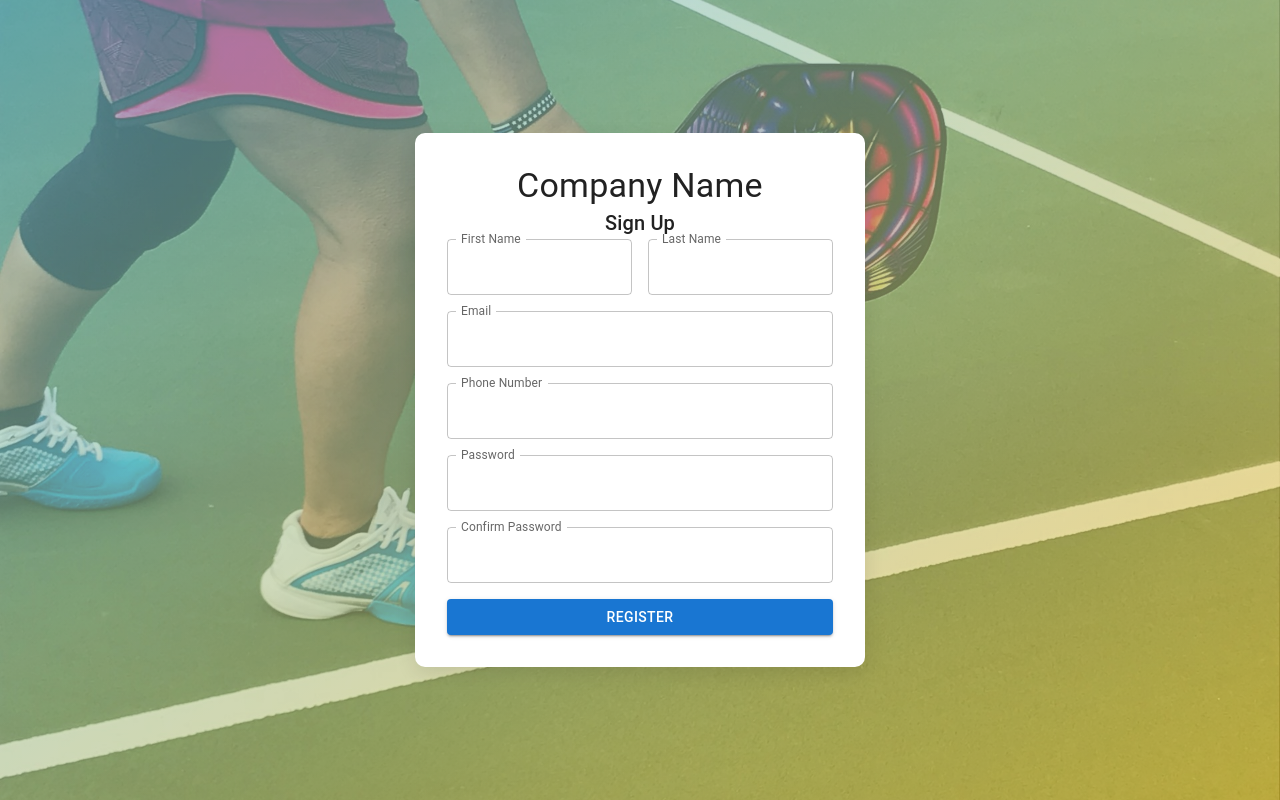
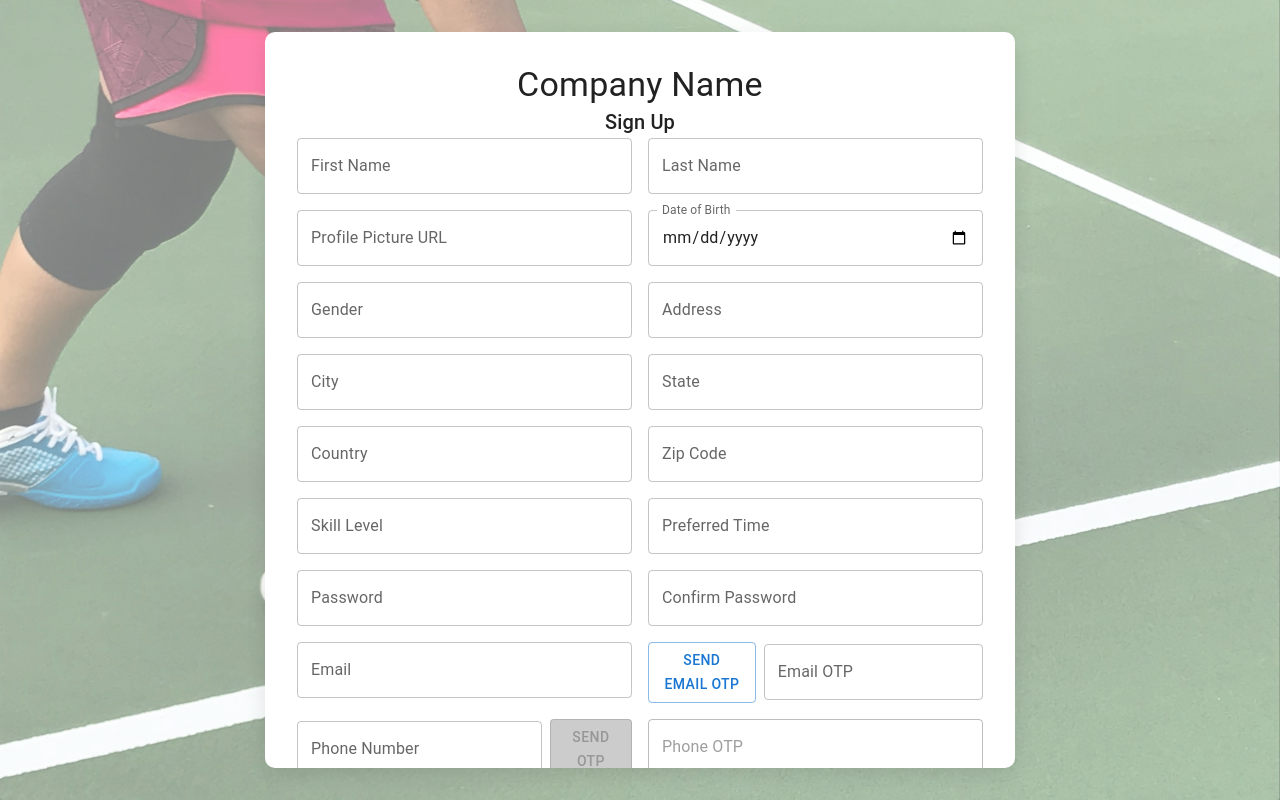
Before and after one commit to bharatgolagana/kourtwiz-frontend, a React (Vite) app: page /member-registration/signup in a window 1280 px wide. Built offline with nearby package versions, Linux system fonts and the light colour scheme.

Commit message:
User-registration

```diff
--- a/src/features/Clubs-Landing-Page/ClubLandingPage.tsx
+++ b/src/features/Clubs-Landing-Page/ClubLandingPage.tsx
@@ -17,6 +17,7 @@ const ClubLandingPage = () => {
       state: {
         clubId: id,
         membershipId,
+        clubName,
       },
     });
   };
--- /dev/null
+++ b/src/features/member-registration/api/useSendOTP.ts
@@ -0,0 +1,17 @@
+import { useMutation } from "@tanstack/react-query";
+import axios from "axios";
+
+const sendEmailOTP = async (email: string) => {
+  return axios.post(`http://44.216.113.234:8080/otp/send-email?email=${email}`);
+};
+
+const sendPhoneOTP = async (phoneNumber: string) => {
+  return axios.post(`http://44.216.113.234:8080/otp/send-sms?phone=${phoneNumber}`);
+};
+
+export const useSendOTP = () => {
+  const emailOTP = useMutation({ mutationFn: sendEmailOTP });
+  const phoneOTP = useMutation({ mutationFn: sendPhoneOTP });
+
+  return { emailOTP, phoneOTP };
+};
--- /dev/null
+++ b/src/features/member-registration/api/useValidateOTP.ts
@@ -0,0 +1,11 @@
+import { useMutation } from "@tanstack/react-query";
+import axios from "axios";
+
+const validateOTP = async ({ recipient, otp }: { recipient: string; otp: string }) => {
+  const response = await axios.post(`http://44.216.113.234:8080/otp/validate?recipient=${recipient}&otp=${otp}`);
+  return response.data.valid;
+};
+
+export const useValidateOTP = () => {
+  return useMutation({ mutationFn: validateOTP });
+};
--- a/src/pages/registration/MemberRegistrationSignup.css
+++ b/src/pages/registration/MemberRegistrationSignup.css
@@ -12,7 +12,9 @@
   border-radius: 10px;
   box-shadow: 0 6px 20px rgba(0, 0, 0, 0.1);
   width: 100%;
-  max-width: 450px;
+  max-width: 750px;
+  height: 100%;
+  overflow-y: scroll;
   z-index: 2;
 }
 
--- a/src/pages/registration/MemberRegistrationSignup.tsx
+++ b/src/pages/registration/MemberRegistrationSignup.tsx
@@ -1,27 +1,48 @@
-import { useLocation, useNavigate } from 'react-router-dom';
-import { useForm } from 'react-hook-form';
-import { z } from 'zod';
-import { zodResolver } from '@hookform/resolvers/zod';
-import { Button, TextField, Typography, Box } from '@mui/material';
-import './MemberRegistrationSignup.css';
-import { useMutateSignUpMember } from '../../features/member-registration/api/useMutateSignupMember';
-import { toast } from 'react-toastify';
+import { useLocation, useNavigate } from "react-router-dom";
+import { useForm } from "react-hook-form";
+import { z } from "zod";
+import { zodResolver } from "@hookform/resolvers/zod";
+import "./MemberRegistrationSignup.css";
+import { useMutateSignUpMember } from "../../features/member-registration/api/useMutateSignupMember";
+import { toast } from "react-toastify";
+import { useEffect, useState } from "react";
+import { useSendOTP } from "../../features/member-registration/api/useSendOTP";
+import { useValidateOTP } from "../../features/member-registration/api/useValidateOTP";
+import {
+  TextField,
+  Button,
+  Grid,
+  Typography,
+  Paper,
+} from "@mui/material";
 
 const schema = z
   .object({
-    firstName: z.string().min(1, 'First name is required'),
-    lastName: z.string().min(1, 'Last name is required'),
+    firstName: z.string().min(1, "First name is required"),
+    lastName: z.string().min(1, "Last name is required"),
     email: z
       .string()
-      .min(1, 'Email is required')
-      .email('Invalid email address'),
-    phoneNumber: z.string().min(10, 'Phone number is required'),
-    password: z.string().min(6, 'Password must be at least 6 characters'),
-    confirmPassword: z.string().min(6, 'Please confirm your password'),
+      .min(1, "Email is required")
+      .email("Invalid email address"),
+    phoneNumber: z.string().min(10, "Phone number is required"),
+    password: z.string().min(6, "Password must be at least 6 characters"),
+    confirmPassword: z.string().min(6, "Please confirm your password"),
+    profilePictureUrl: z.string().url("Invalid URL").optional(),
+    dateOfBirth: z.string().min(1, "Date of birth is required"),
+    gender: z.string().min(1, "Gender is required"),
+    address: z.string().min(1, "Address is required"),
+    city: z.string().min(1, "City is required"),
+    state: z.string().min(1, "State is required"),
+    country: z.string().min(1, "Country is required"),
+    zipCode: z.string().min(1, "Zip code is required"),
+    emailOTP: z.string().min(6, "Email OTP is required"),
+    phoneOTP: z.string().min(6, "Phone OTP is required"),
+    skillLevel: z.string().min(1, "Skill level is required"),
+    preferredTime: z.string().min(1, "Preferred time is required"),
   })
   .refine((data) => data.password === data.confirmPassword, {
-    path: ['confirmPassword'],
-    message: 'Passwords do not match',
+    path: ["confirmPassword"],
+    message: "Passwords do not match",
   });
 
 type FormValues = z.infer<typeof schema>;
@@ -29,144 +50,236 @@ type FormValues = z.infer<typeof schema>;
 const MemberRegistrationSignupPage = () => {
   const location = useLocation();
   const navigate = useNavigate();
-  const { clubId, clubName } = location.state || {};
+  const { clubId, clubName, membershipId } = location.state || {};
   const { mutate } = useMutateSignUpMember({
     onSuccessCallback: () => {
-      toast.success('Member created! please wait for approval..');
+      toast.success("Member created!");
       setTimeout(() => {
-        navigate('/home');
+        navigate("/home");
       }, 1000);
     },
     onErrorCallback: () => {
-      toast.error('error while assing role');
+      toast.error("Error while assigning role");
     },
   });
+
+  const { emailOTP, phoneOTP } = useSendOTP();
+  const validateOTP = useValidateOTP();
+
   const {
+    watch,
     register,
     handleSubmit,
     formState: { errors },
   } = useForm<FormValues>({
     resolver: zodResolver(schema),
   });
+  const email = watch("email");
+  const phoneNumber = watch("phoneNumber");
+  const emailOtpValue = watch("emailOTP");
+  const phoneOtpValue = watch("phoneOTP");
 
-  const onSubmit = (data: FormValues) => {
+  const [emailSent, setEmailSent] = useState(false);
+  const [phoneSent, setPhoneSent] = useState(false);
+  const [isEmailOtpValid, setIsEmailOtpValid] = useState<boolean | null>(null);
+  const [isPhoneOtpValid, setIsPhoneOtpValid] = useState<boolean | null>(null);
+
+  const sendEmailOTP = () => {
+    if (!email) {
+      toast.error("Enter a valid email first.");
+      return;
+    }
+    emailOTP.mutate(email, {
+      onSuccess: () => {
+        setEmailSent(true);
+        toast.success("OTP sent to email!");
+      },
+      onError: () => toast.error("Failed to send OTP."),
+    });
+  };
+
+  const sendPhoneOTP = () => {
+    if (!phoneNumber) {
+      toast.error("Enter a valid phone number first.");
+      return;
+    }
+    phoneOTP.mutate(phoneNumber, {
+      onSuccess: () => {
+        setPhoneSent(true);
+        toast.success("OTP sent to phone!");
+      },
+      onError: () => toast.error("Failed to send OTP."),
+    });
+  };
+
+  useEffect(() => {
+    if (emailOtpValue?.length === 6) {
+      validateOTP.mutate(
+        { recipient: email, otp: emailOtpValue },
+        {
+          onSuccess: (isValid) => setIsEmailOtpValid(isValid),
+          onError: () => setIsEmailOtpValid(false),
+        }
+      );
+    }
+  }, [emailOtpValue]);
+
+  useEffect(() => {
+    if (phoneOtpValue?.length === 6) {
+      validateOTP.mutate(
+        { recipient: phoneNumber, otp: phoneOtpValue },
+        {
+          onSuccess: (isValid) => setIsPhoneOtpValid(isValid),
+          onError: () => setIsPhoneOtpValid(false),
+        }
+      );
+    }
+  }, [phoneOtpValue]);
+
+  const onSubmit = async (data: FormValues) => {
     mutate({
       name: `${data.firstName} ${data.lastName}`,
       email: data.email,
-      phone: data.phoneNumber,
+      phoneNumber: data.phoneNumber,
       password: data.password,
-      organizationId: clubId,
+      profilePictureUrl: data.profilePictureUrl,
+      dateOfBirth: data.dateOfBirth,
+      gender: data.gender,
+      address: data.address,
+      city: data.city,
+      state: data.state,
+      country: data.country,
+      zipCode: data.zipCode,
+      currentActiveClubId: clubId,
+      skillLevel: data.skillLevel,
+      preferredTime: data.preferredTime,
+      membershipTypeId: membershipId,
     });
   };
 
+  const formFields = [
+    { label: "First Name", name: "firstName" },
+    { label: "Last Name", name: "lastName" },
+    { label: "Profile Picture URL", name: "profilePictureUrl" },
+    { label: "Date of Birth", name: "dateOfBirth", type: "date", shrink: true },
+    { label: "Gender", name: "gender" },
+    { label: "Address", name: "address" },
+    { label: "City", name: "city" },
+    { label: "State", name: "state" },
+    { label: "Country", name: "country" },
+    { label: "Zip Code", name: "zipCode" },
+    { label: "Skill Level", name: "skillLevel" },
+    { label: "Preferred Time", name: "preferredTime" },
+    { label: "Password", name: "password", type: "password" },
+    { label: "Confirm Password", name: "confirmPassword", type: "password" },
+  ];
+
   return (
-    <div className='signup-container'>
+    <Paper elevation={3} className="signup-container" sx={{ p: 4,  }}>
       <img
-        src='/src/assets/memberSignup.jpg'
-        alt='Background'
+        src="/src/assets/memberSignup.jpg"
+        alt="Background"
         style={{
-          position: 'absolute',
+          position: "absolute",
           top: 0,
           left: 0,
-          width: '100%',
-          height: '100%',
-          objectFit: 'cover',
-          opacity: '.4',
+          width: "100%",
+          height: "100%",
+          objectFit: "cover",
+          opacity: 0.5,
         }}
       />
-      <div className='signup-form'>
-        <Typography variant='h4' className='company-name'>
-          {clubName || 'Company Name'}
+      <div className="signup-form">
+        <Typography variant="h4" className="company-name">
+          {clubName || "Company Name"}
         </Typography>
-        <Typography variant='h6' className='signup-heading'>
+        <Typography variant="h6" className="signup-heading">
           Sign Up
         </Typography>
 
         <form onSubmit={handleSubmit(onSubmit)} noValidate>
-          <Box className='name-row'>
+          <Grid container spacing={2}>
+            {formFields.map(({ label, name, type }) => (
+              <Grid item xs={12} sm={6} key={name}>
                 <TextField
-              label='First Name'
-              variant='outlined'
-              {...register('firstName')}
-              error={!!errors.firstName}
-              helperText={errors.firstName?.message}
-              InputLabelProps={{ shrink: true }}
-              className='half-width'
+                  label={label}
+                  type={type || "text"}
+                  {...register(name)}
+                  error={!!errors[name]}
+                  helperText={errors[name]?.message}
+                  fullWidth
+                  InputLabelProps={type === "date" ? { shrink: true } : undefined}
+                />
+              </Grid>
+            ))}
+
+            {/* Email & OTP */}
+            <Grid item xs={12} sm={6}>
+              <TextField
+                label="Email"
+                {...register("email")}
+                error={!!errors.email}
+                helperText={errors.email?.message}
                 fullWidth
               />
+            </Grid>
+            <Grid item xs={12} sm={6} display="flex" alignItems="center" gap={1}>
+              <Button
+                onClick={sendEmailOTP}
+                disabled={emailSent}
+                variant="outlined"
+                sx={{ height: "100%" }}
+              >
+                {emailSent ? "OTP Sent" : "Send Email OTP"}
+              </Button>
               <TextField
-              label='Last Name'
-              variant='outlined'
-              {...register('lastName')}
-              error={!!errors.lastName}
-              helperText={errors.lastName?.message}
-              InputLabelProps={{ shrink: true }}
-              className='half-width'
+                label="Email OTP"
+                {...register("emailOTP")}
+                error={!!errors.emailOTP}
+                helperText={errors.emailOTP?.message}
                 fullWidth
               />
-          </Box>
-          <Box className='form-field'>
+            </Grid>
+
+            {/* Phone Number, OTP & Button Grouped */}
+            <Grid item xs={12} sm={6} display="flex" alignItems="center" gap={1}>
               <TextField
-              label='Email'
-              variant='outlined'
-              {...register('email')}
-              error={!!errors.email}
-              helperText={errors.email?.message}
-              InputLabelProps={{ shrink: true }}
+                label="Phone Number"
+                {...register("phoneNumber")}
+                error={!!errors.phoneNumber}
+                helperText={errors.phoneNumber?.message}
                 fullWidth
               />
-          </Box>
-          <Box className='form-field'>
+              <Button
+                onClick={sendPhoneOTP}
+                disabled={!phoneSent}
+                variant="outlined"
+                sx={{ height: "100%" }}
+              >
+                {phoneSent ? "OTP Sent" : "Send OTP"}
+              </Button>
+            </Grid>
+            <Grid item xs={12} sm={6}>
               <TextField
-              label='Phone Number'
-              variant='outlined'
-              {...register('phoneNumber')}
-              error={!!errors.phoneNumber}
-              helperText={errors.phoneNumber?.message}
-              InputLabelProps={{ shrink: true }}
+                label="Phone OTP"
+                {...register("phoneOTP")}
+                error={!!errors.phoneOTP}
+                helperText={errors.phoneOTP?.message}
                 fullWidth
-              className='form-field'
+                disabled
               />
-          </Box>
-          <Box className='form-field'>
-            <TextField
-              label='Password'
-              type='password'
-              variant='outlined'
-              {...register('password')}
-              error={!!errors.password}
-              helperText={errors.password?.message}
-              InputLabelProps={{ shrink: true }}
-              fullWidth
-              className='form-field'
-            />
-          </Box>
-          <Box className='form-field'>
-            <TextField
-              label='Confirm Password'
-              type='password'
-              variant='outlined'
-              {...register('confirmPassword')}
-              error={!!errors.confirmPassword}
-              helperText={errors.confirmPassword?.message}
-              InputLabelProps={{ shrink: true }}
-              fullWidth
-              className='form-field'
-            />
-          </Box>
+            </Grid>
 
-          <Button
-            type='submit'
-            variant='contained'
-            color='primary'
-            className='submit-button'
-            fullWidth
-          >
+            {/* Submit Button */}
+            <Grid item xs={12}>
+              <Button type="submit" variant="contained" color="primary" fullWidth>
                 Register
               </Button>
+            </Grid>
+          </Grid>
         </form>
       </div>
-    </div>
+    </Paper>
   );
 };
 
```
Also changed, not shown: src/features/member-registration/api/useMutateSignupMember.ts (+54 -25 lines). Lines whose indentation alone changed are shown as unchanged.
